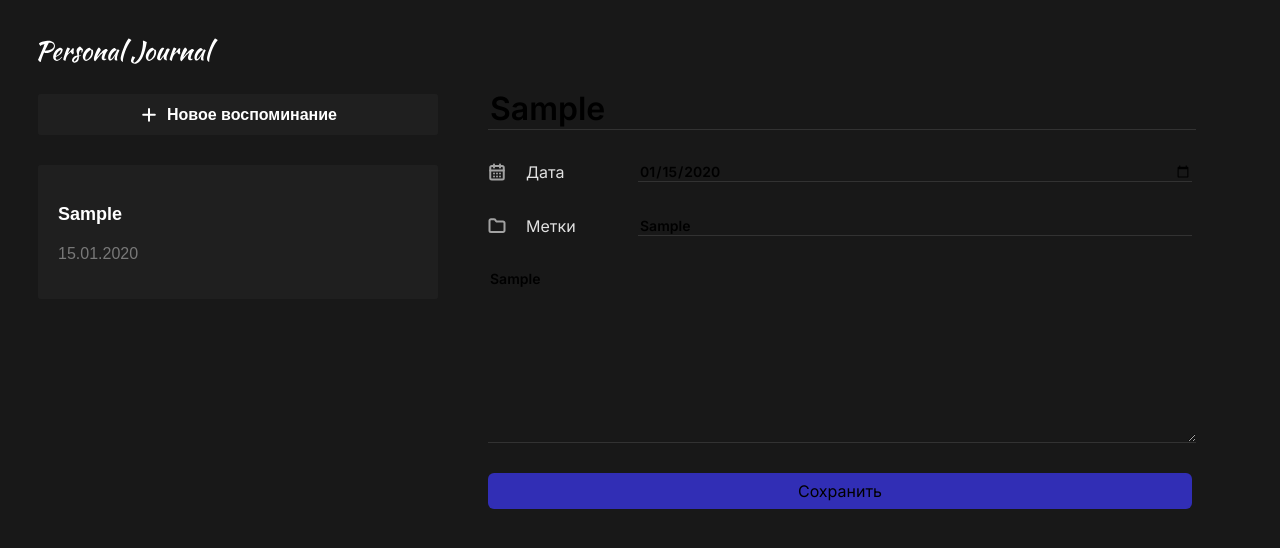
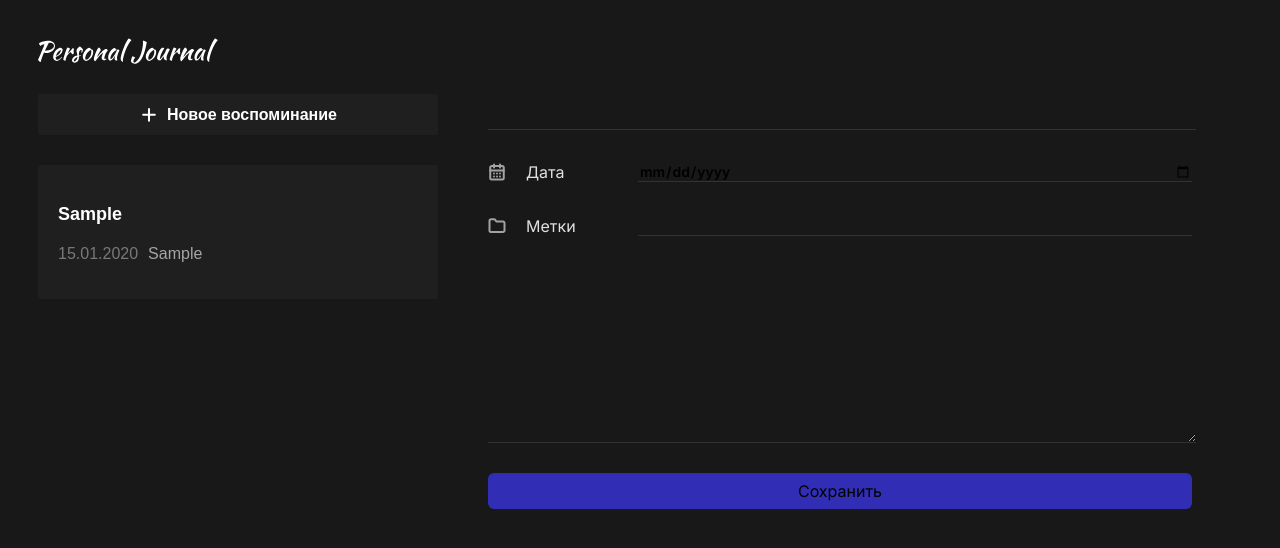
Before and after one commit to se3rik/personal-journal, a React (Vite) app: page / in a window 1280 px wide. Both pictures are taken after typing "Sample", "2020-01-15", "Sample", "Sample" into the empty fields and a click on the button "Сохранить". Shown: the top 548 px of the page. Built offline with nearby package versions, Linux system fonts and the light colour scheme.

Commit message:
feat: clear form logic

```diff
--- a/src/components/JournalForm/JournalForm.jsx
+++ b/src/components/JournalForm/JournalForm.jsx
@@ -13,9 +13,11 @@ function JournalForm({addJournalItem}) {
 
 	function onFormSubmit(event) {
 		event.preventDefault();
-		const formData = new FormData(event.target);
-		const formProps = Object.fromEntries(formData);
-		dispatchForm({ type: 'SUBMIT', payload: formProps });
+		dispatchForm({ type: 'SUBMIT' });
+	}
+
+	function onValuesChange(event) {
+		dispatchForm({ type: 'CHANGE_VALUE', payload: { [event.target.name]: event.target.value }});
 	}
 
 	useEffect(() => {
@@ -33,6 +35,7 @@ function JournalForm({addJournalItem}) {
 	useEffect(() => {
 		if (isFormReadyToSubmit) {
 			addJournalItem(values);
+			dispatchForm({ type: 'CLEAR_FORM' });
 		}
 	}, [isFormReadyToSubmit]);
 
@@ -40,7 +43,7 @@ function JournalForm({addJournalItem}) {
 	return (
 		<form className={styles['journal-form']} onSubmit={onFormSubmit}>
 			<div>
-				<input type="text" name='title' className={cn(styles['input-title'], {
+				<input type="text" name='title' value={values.title} onChange={onValuesChange} className={cn(styles['input-title'], {
 					[styles['invalid']]: !isValid.title
 				})}/>
 			</div>
@@ -50,7 +53,7 @@ function JournalForm({addJournalItem}) {
 					<img src="/icons/CalendarIcon.svg" alt="calendar icon" />
 					<span>Дата</span>
 				</label>
-				<input type="date" name='date' id='date' className={cn(styles['input'], {
+				<input type="date" name='date' id='date' value={values.date} onChange={onValuesChange} className={cn(styles['input'], {
 					[styles['invalid']]: !isValid.date
 				})}/>
 			</div>
@@ -60,10 +63,10 @@ function JournalForm({addJournalItem}) {
 					<img src="/icons/FolderIcon.svg" alt="folder icon" />
 					<span>Метки</span>
 				</label>
-				<input type="text" id='tag' name='tag' className={styles['input']} />
+				<input type="text" id='tag' name='tag' value={values.tag} onChange={onValuesChange} className={styles['input']} />
 			</div>
 
-			<textarea name="post" cols="30" rows="10" className={cn(styles['input'], {
+			<textarea name="post" cols="30" rows="10" value={values.post} onChange={onValuesChange} className={cn(styles['input'], {
 				[styles['invalid']]: !isValid.post
 			})}/>
 			<Button text="Сохранить"/>
--- a/src/components/JournalForm/JournalForm.state.js
+++ b/src/components/JournalForm/JournalForm.state.js
@@ -19,18 +19,24 @@ export function formReducer(state, action) {
 		return {...state, isValid: INITIAL_FORM_STATE.isValid};
 	}
 	case 'SUBMIT': {
-		const postValidity = action.payload.post.trim().length;
-		const titleValidity = action.payload.title.trim().length;
-		const dateValidity = action.payload.date;
+		const postValidity = state.values.post.trim().length;
+		const titleValidity = state.values.title.trim().length;
+		const dateValidity = state.values.date;
 		return {
+			...state,
 			isValid: {
 				post: postValidity,
 				title: titleValidity,
 				date: dateValidity
 			},
-			values: action.payload,
 			isFormReadyToSubmit: postValidity && titleValidity && dateValidity
 		};
 	}
+	case 'CHANGE_VALUE': {
+		return {...state, values: {...state.values, ...action.payload}};
+	}
+	case 'CLEAR_FORM': {
+		return INITIAL_FORM_STATE;
+	}
 	}
 }
--- a/src/components/JournalItem/JournalItem.jsx
+++ b/src/components/JournalItem/JournalItem.jsx
@@ -1,6 +1,6 @@
 import styles from './JournalItem.module.css';
 
-function JournalItem({title, text, date}) {
+function JournalItem({title, post, date}) {
 
 	const formatedDate = new Intl.DateTimeFormat('ru-Ru').format(date);
 
@@ -9,7 +9,7 @@ function JournalItem({title, text, date}) {
 			<h2 className={styles['journal-item__header']}>{title}</h2>
 			<h2 className={styles['journal-item__body']}>
 				<div className={styles['journal-item__date']}>{formatedDate}</div>
-				<div className={styles['journal-item__text']}>{text}</div>
+				<div className={styles['journal-item__text']}>{post}</div>
 			</h2>
 		</>
 	);
--- a/src/components/JournalList/JournalList.jsx
+++ b/src/components/JournalList/JournalList.jsx
@@ -19,7 +19,7 @@ function JournalList({items}) {
 				<CardButton key={el.id}>
 					<JournalItem
 						title={el.title}
-						text={el.text}
+						post={el.post}
 						date={el.date}
 					/>
 				</CardButton>
```
